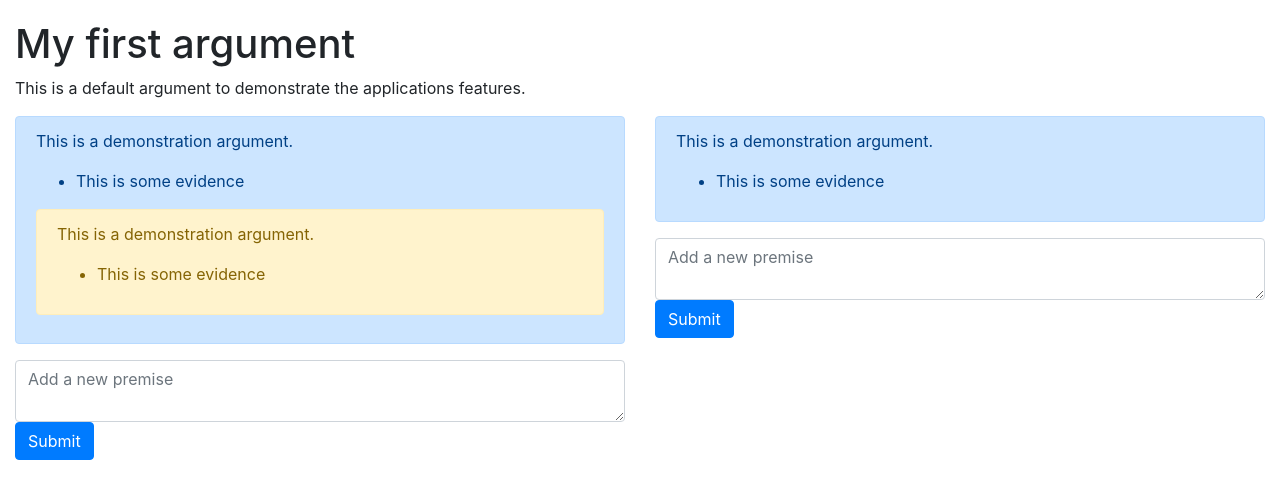
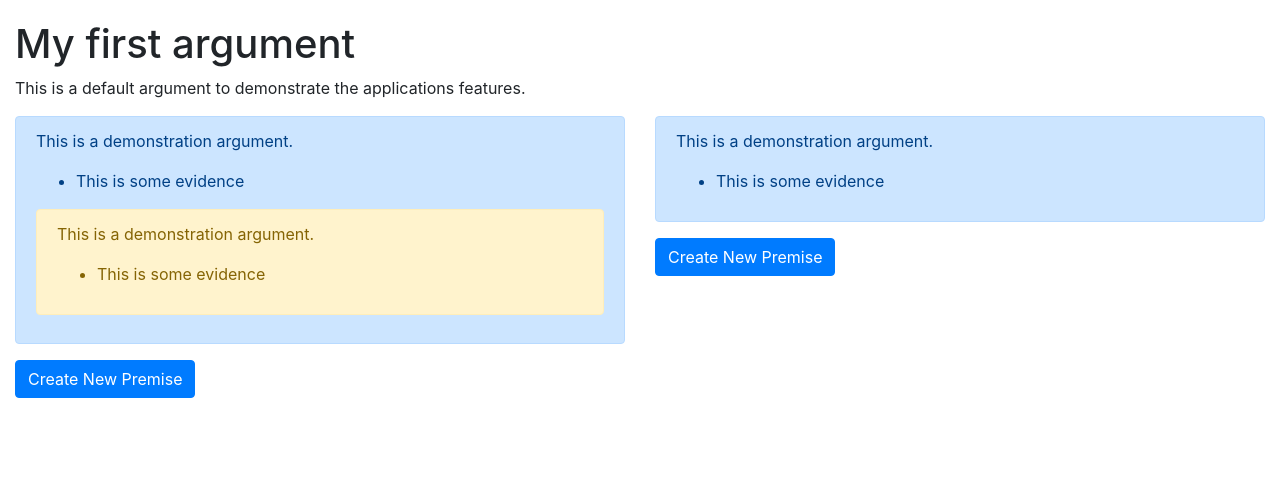
Before and after one commit to pjwalen/argumentum, a Flask app: page /argument/1 in a window 1280 px wide. Shown: the part 56-555 px from the top of the page. Run offline with Flask 2, Linux system fonts and the light colour scheme; data that the repository does not hold is empty; some libraries are stand-ins or nearby versions.

Commit message:
Hide the main add premise form and add a button to make it appear.

```diff
--- a/argumentum/templates/argument.html
+++ b/argumentum/templates/argument.html
@@ -11,11 +11,19 @@
     <div class="row">
         <div class="col">
             {{ show_premise(argument.left_premises, premisedeleteform, premisecreateform, evidencedeleteform, evidencecreateform, 'left', create_premise_id, create_evidence_id) }}
-            {{ create_premise(argument.id, premisecreateform, 'left') }}
+            {% if create_premise_id == 0 %}
+                {{ create_premise(argument.id, premisecreateform, 'left') }}
+            {% else %}
+                <a href="{{ url_for('argument_get', argumentid=argument.id, create_premise_id='0') }}" class="btn btn-primary">Create New Premise</a>
+            {% endif %}
         </div>
         <div class="col">
             {{ show_premise(argument.right_premises, premisedeleteform, premisecreateform, evidencedeleteform, evidencecreateform, 'right', create_premise_id, create_evidence_id) }}
-            {{ create_premise(argument.id, premisecreateform, 'right') }}
+            {% if create_premise_id == -1 %}
+                {{ create_premise(argument.id, premisecreateform, 'right') }}
+            {% else %}
+                <a href="{{ url_for('argument_get', argumentid=argument.id, create_premise_id='-1') }}" class="btn btn-primary">Create New Premise</a>
+            {% endif %}
         </div>
     </div>
 {% endblock %}
```
